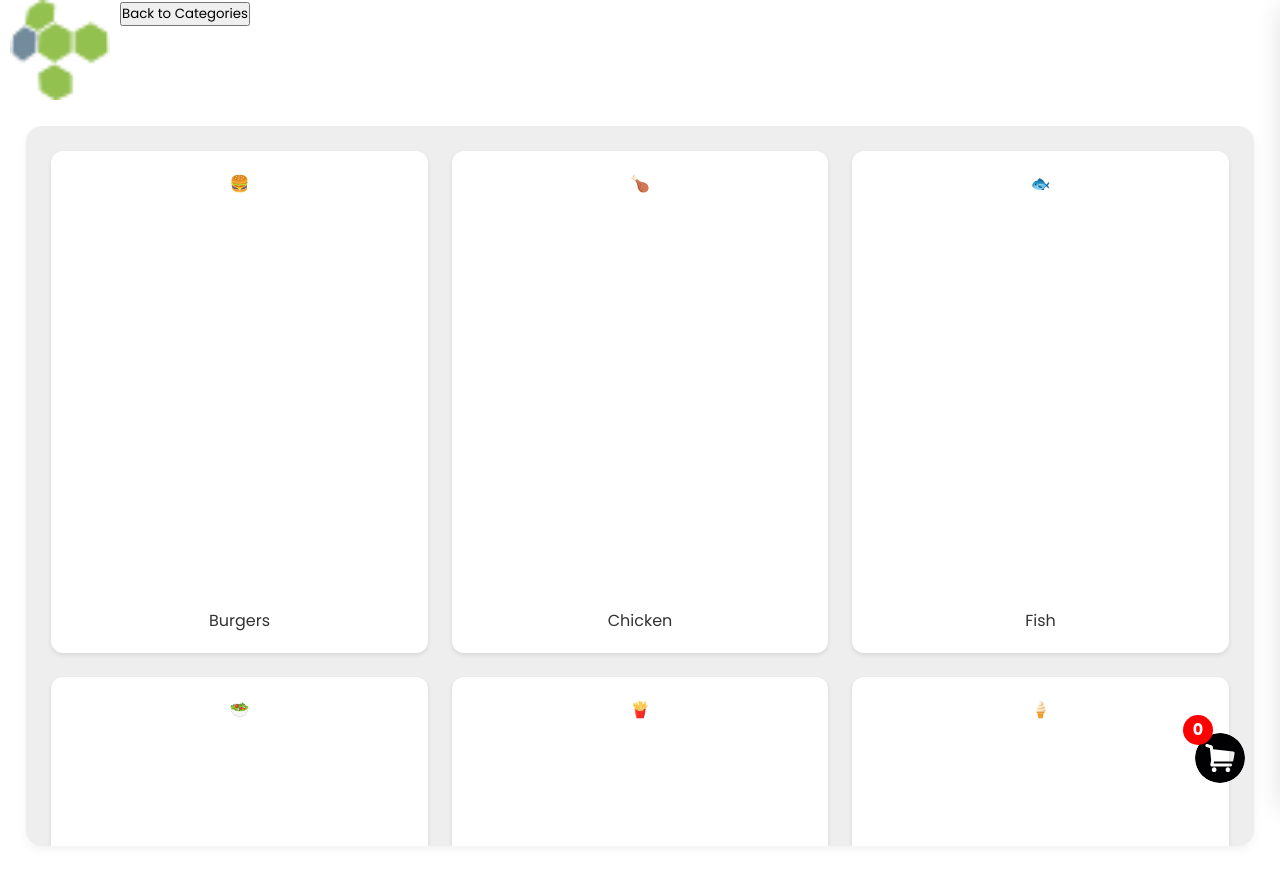
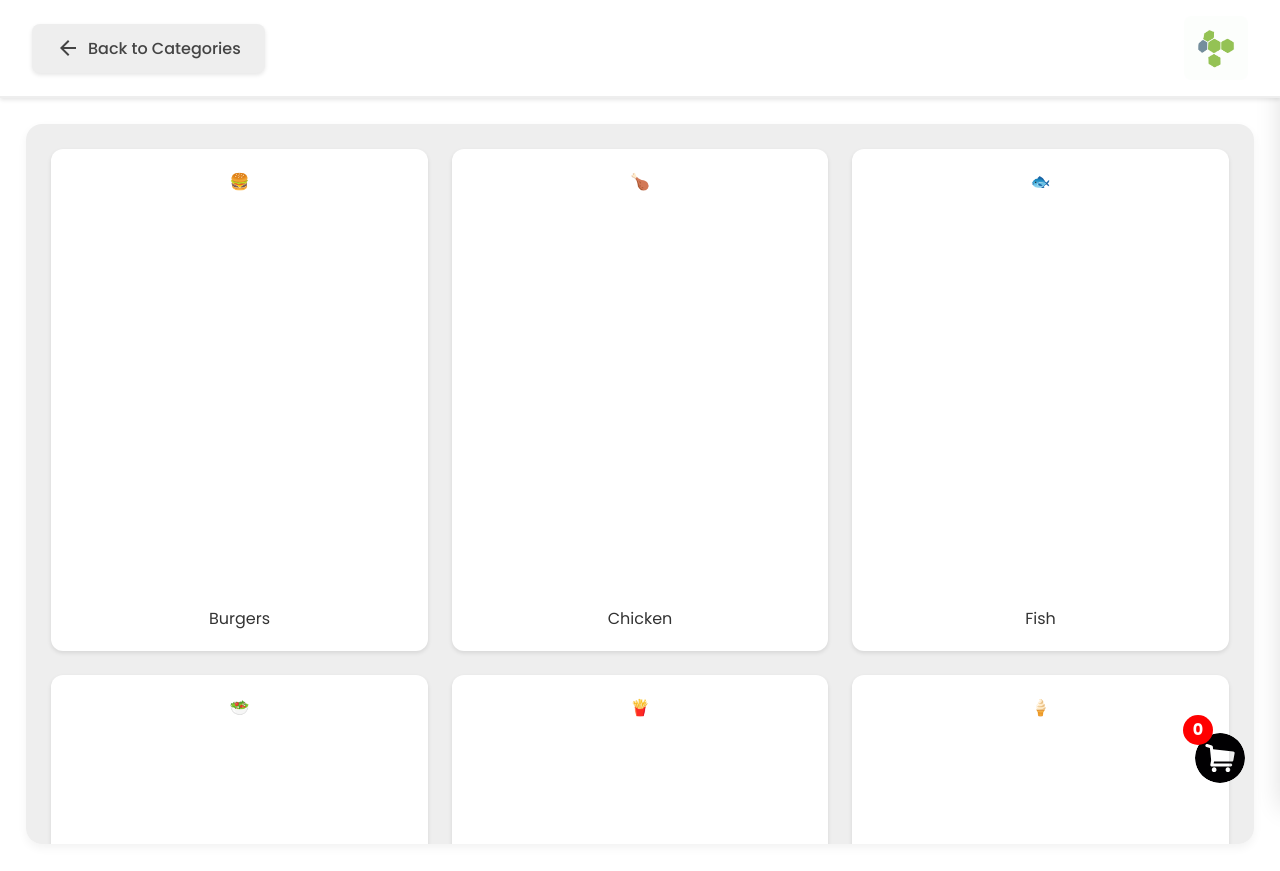
Before and after one commit to yannicILOVEGUS/orderSystem, a React (Vite) app in the folder my-app/: page / in a window 1280 px wide. Built offline with nearby package versions, Linux system fonts and the light colour scheme.

Commit message:
- animationen zwischen seiten - header styling

```diff
--- a/my-app/src/Components/Header/Header.css
+++ b/my-app/src/Components/Header/Header.css
@@ -1,76 +1,56 @@
 .header {
     display: flex;
-    height: 100px;
+    justify-content: space-between;
+    align-items: center;
+    padding: 1rem 2rem;
+    background-color: #ffffff;
+    box-shadow: 0 2px 4px rgba(0, 0, 0, 0.1);
+    border-bottom: 2px solid #eeeeee;
+    position: sticky;
+    top: 0;
+    z-index: 1000;
 }
+
 .logo-container {
     display: flex;
     align-items: center;
-    justify-content: start;
-    padding: 10px;
 }
 
-.logo-container img {
-    width: 100px;
-    height: auto;
+.logo {
+    height: 4rem;
+    width: auto;
+    border-radius: 8px;
 }
-  @media (min-width: 768px) {
-    .logo {
-      max-width: 300px;
-    }
-  }
-  .category-container {
-    width: 100%;
-    height: 100px;
-    overflow-x: auto;
+
+.header-actions {
     display: flex;
     align-items: center;
-    justify-content: space-around;
-    padding: 0 10px;
-    overflow-y: hidden;
-    scrollbar-width: none;
-  }
-  .category-item {
-    margin: 10px;
-    padding: 20px 30px;
-    background-color: #fff;
-    border-radius: 15px;
-    box-shadow: 0 4px 8px rgba(0, 0, 0, 0.1);
+}
+
+.reset-button {
+    background-color: #eeeeee;
+    border: none;
+    color: #444444;
+    font-size: 1rem;
+    font-weight: 500;
+    padding: 0.75rem 1.5rem;
+    border-radius: 8px;
+    cursor: pointer;
+    box-shadow: 0 2px 4px rgba(0, 0, 0, 0.1);
     display: flex;
-    flex-direction: column;
     align-items: center;
-    justify-content: center;
-    cursor: pointer;
-    transition: transform 0.2s ease, box-shadow 0.2s ease;
-  }
+    gap: 0.5rem;
+    transition: background-color 0.3s ease, transform 0.2s ease;
+}
 
-  .category-item:hover {
-    transform: scale(1.1);
-    box-shadow: 0 6px 12px rgba(0, 0, 0, 0.2);
-  }
+.reset-button:hover {
+    background-color: #d93628;
+    color: #ffffff;
+    transform: translateY(-2px);
+    box-shadow: 0 4px 8px rgba(0, 0, 0, 0.2);
+}
 
-  .icon {
-    font-size: 32px;
-    margin-bottom: 10px;
-  }
-
-  .name {
-    font-size: 18px;
-    font-weight: bold;
-  }
-  .category-container::-webkit-scrollbar {
-    height: 8px;
-  }
-
-  .category-container::-webkit-scrollbar-track {
-    background-color: #f1f1f1;
-    border-radius: 10px;
-  }
-
-  .category-container::-webkit-scrollbar-thumb {
-    background-color: #888;
-    border-radius: 10px;
-  }
-
-  .category-container::-webkit-scrollbar-thumb:hover {
-    background-color: #555;
-  }
+.arrow-icon {
+    font-size: 1.2rem;
+    color: inherit; /* Matches the button's text color */
+}
--- a/my-app/src/Components/Header/Header.jsx
+++ b/my-app/src/Components/Header/Header.jsx
@@ -1,16 +1,20 @@
 import React from 'react';
 import './Header.css';
+import ArrowBackIcon from '@mui/icons-material/ArrowBack';
 
 const Header = ({ onResetCategory }) => {
   return (
     <header className="header">
+
+      <div className="header-actions">
+        <button className="reset-button" onClick={onResetCategory}>
+          <ArrowBackIcon className="arrow-icon" />
+          Back to Categories
+        </button>
+      </div>
+
       <div className="logo-container">
         <img src="/assets/Logo.jpg" alt="logo" className="logo" />
-      </div>
-      <div className="header-actions">
-        <button className="reset-button" onClick={onResetCategory}>
-          Back to Categories
-        </button>
       </div>
     </header>
   );
--- a/my-app/src/Components/products/products.jsx
+++ b/my-app/src/Components/products/products.jsx
@@ -161,7 +161,7 @@ const Products = ({selectedCategory}) => {
           cardClass += " fadeIn";
         }
         return (
-          <div id={`productCardOrigin-${meal.id}`} key={meal.id}>
+          <div id={`productCardOrigin-${meal.id}`} key={meal.id} class = "productCardOrigin">
             <div
               ref={(el) => (cardRefs.current[meal.id] = el)}
               className={cardClass}
--- a/my-app/src/Components/styles/containers.css
+++ b/my-app/src/Components/styles/containers.css
@@ -11,6 +11,29 @@
     overflow-x: hidden;
     scrollbar-width: none;
     box-shadow: 0 4px 10px rgba(0, 0, 0, 0.05);
+    animation: flyIn 0.5s ease-in-out;
+}
+
+@keyframes flyIn {
+0% {
+    opacity: 0.7;
+    transform: scale(0.8);
+}
+
+70% {
+    opacity: 1;
+    transform: scale(1.03);
+
+}
+
+100% {
+
+    opacity: 1;
+    transform: scale(1);
+
+}
+
+
 }
 
 .homepageContainer::-webkit-scrollbar {
@@ -46,8 +69,6 @@
     animation: fadeIn 0.5s ease-in-out forwards;
     position: fixed;
     z-index: 10;
-    width: 330vw;
-    height: 330vh;
     overflow-y: auto;
     overflow-x: hidden;
     flex-direction: column;
@@ -208,7 +229,6 @@
 
 }
 
-
 .backBtn {
     position: absolute;
     top: 1rem;
@@ -226,3 +246,11 @@
 .backBtn.disappear {
     animation: disappear 0.5s ease-in-out;
 }
+
+
+.productCardOrigin {
+
+
+    height: 37.5vw;
+    scrollbar-width: none;
+}
```
Also changed, not shown: my-app/public/assets/Logo.jpg.
